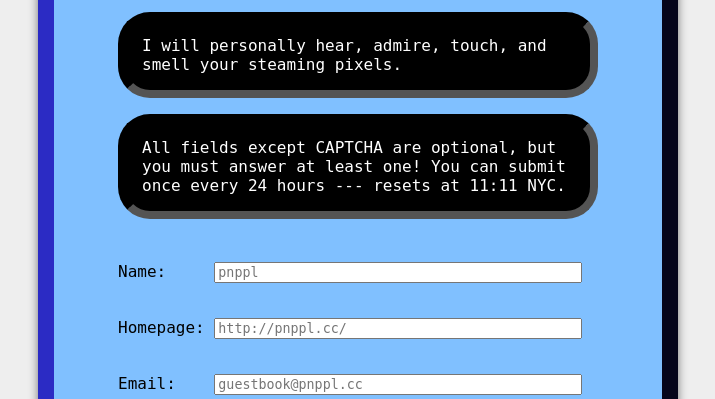
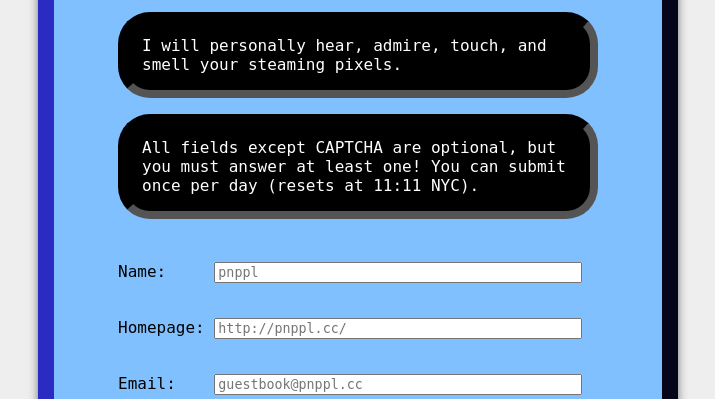
Before and after one commit to pnppl/gb, a PHP site: page / in a window 1280 px wide. Shown: the part 180-579 px from the top of the page, without its empty margins (282-997 px from the left). Run offline with PHP 8.4, Linux system fonts and the light colour scheme.

Commit message:
small improvement

```diff
--- a/site/index.php
+++ b/site/index.php
@@ -251,7 +251,7 @@ echo <<<'EOD'
 		<h1 class="center"><b style="color:hotpink">Hot </b>Pixels Guestbook</h1>
 		<p>Submissions are automatically printed by <a href="irl.jpg">my thermal receipt printer</a> every 10 minutes.</p>
 		<p>I will personally hear, admire, touch, and smell your steaming pixels.</p>
-		<p>All fields except CAPTCHA are optional, but you must answer at least one! You can submit once every 24 hours --- resets at 11:11 NYC.</p>
+		<p>All fields except CAPTCHA are optional, but you must answer at least one! You can submit once per day (resets at 11:11 NYC).</p>
 		<br>
 		<label><code>Name:&nbsp;&nbsp;&nbsp;&nbsp;&nbsp;</code><input type="text" name="name" placeholder="pnppl" maxlength="100"></label>
 		<br>
```
